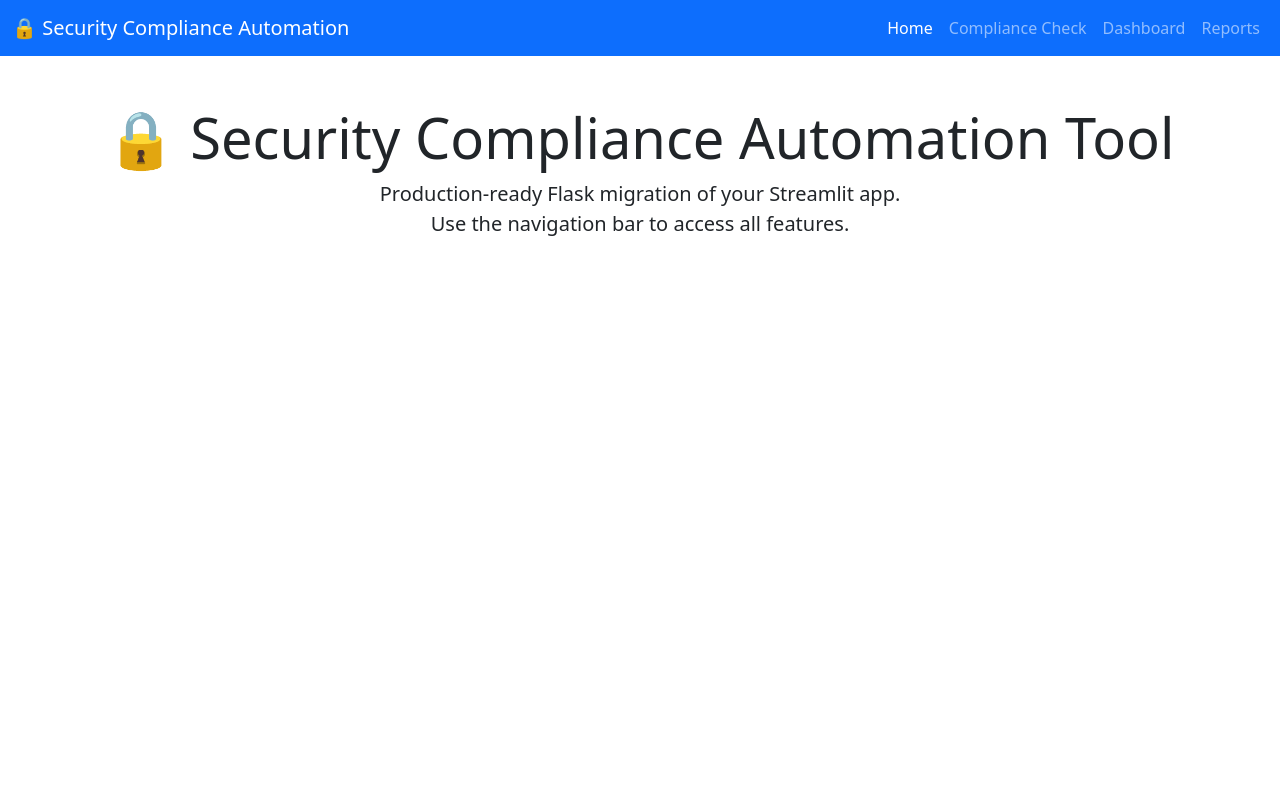
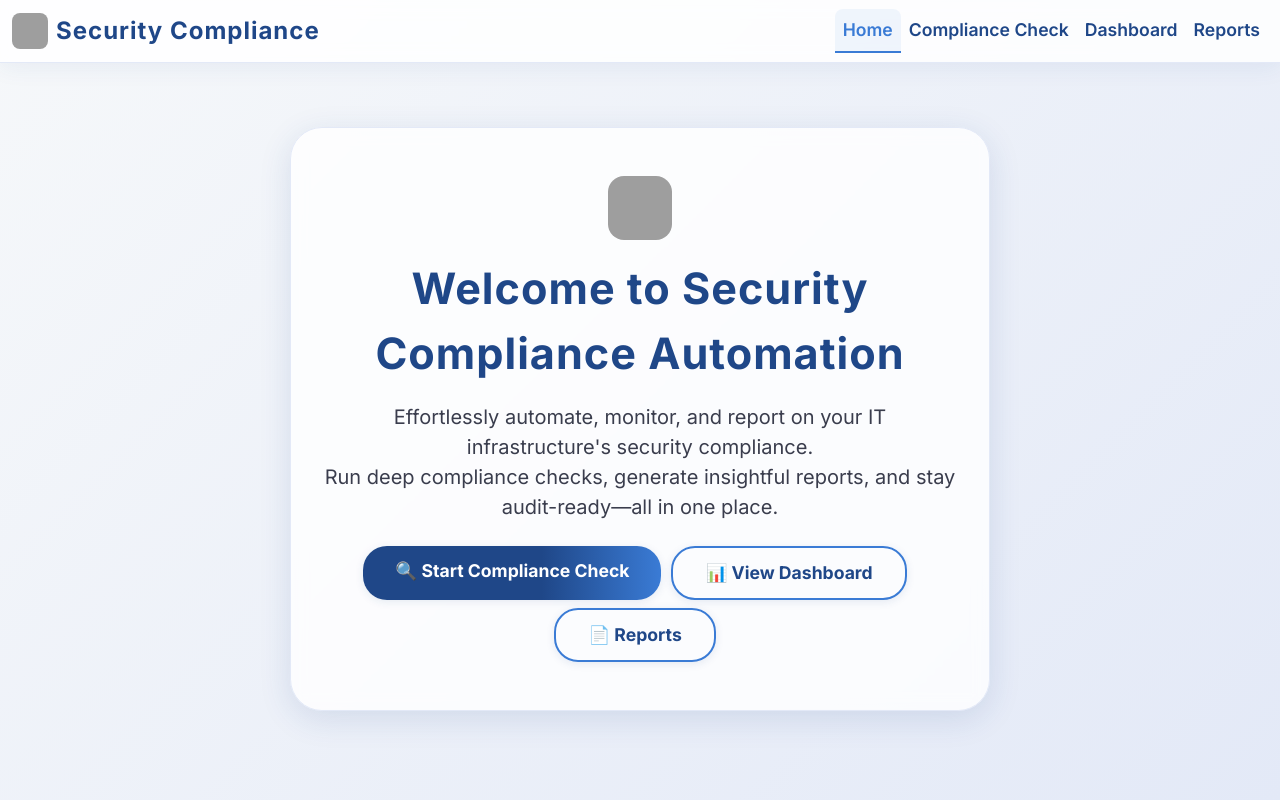
Before and after one commit to diymail01/flask-a, a Flask app: page / in a window 1280 px wide. Run offline with Flask 3, Linux system fonts and the light colour scheme; some libraries are stand-ins or nearby versions; grey boxes are pictures that could not be loaded.

Commit message:
ui overhaul

```diff
--- a/templates/home.html
+++ b/templates/home.html
@@ -5,36 +5,132 @@
     <meta name="viewport" content="width=device-width, initial-scale=1.0">
     <title>Security Compliance Automation Tool</title>
     <link href="https://cdn.jsdelivr.net/npm/bootstrap@5.3.0/dist/css/bootstrap.min.css" rel="stylesheet">
+    <link href="https://fonts.googleapis.com/css2?family=Inter:wght@400;600;700&family=Nunito:wght@400;700&display=swap" rel="stylesheet">
+    <style>
+        body {
+            font-family: 'Inter', 'Nunito', 'system-ui', Arial, sans-serif;
+            background: linear-gradient(135deg, #f6f8fa 0%, #e3e9f7 100%);
+            color: #23272f;
+            min-height: 100vh;
+        }
+        .navbar {
+            backdrop-filter: blur(8px);
+            background: rgba(255,255,255,0.85) !important;
+            box-shadow: 0 4px 24px rgba(31,71,136,0.07);
+            font-weight: 600;
+            border-bottom: 1px solid #e3e9f7;
+        }
+        .navbar-brand {
+            font-size: 1.5rem;
+            letter-spacing: 1px;
+            font-weight: 700;
+            color: #1f4788 !important;
+        }
+        .nav-link {
+            color: #1f4788 !important;
+            font-weight: 600;
+            font-size: 1.1rem;
+        }
+        .nav-link.active, .nav-link:focus, .nav-link:hover {
+            color: #3a7bd5 !important;
+            border-bottom: 2px solid #3a7bd5;
+            background: rgba(58,123,213,0.07);
+            border-radius: 8px 8px 0 0;
+        }
+        .hero-glass {
+            border-radius: 32px;
+            background: rgba(255,255,255,0.80);
+            box-shadow: 0 8px 32px rgba(31,71,136,0.13);
+            backdrop-filter: blur(8px);
+            border: 1px solid #e3e9f7;
+            margin: 64px auto 0 auto;
+            max-width: 700px;
+            padding: 48px 32px 40px 32px;
+        }
+        .hero-title {
+            font-size: 2.7rem;
+            font-weight: 800;
+            letter-spacing: 1px;
+            color: #1f4788;
+        }
+        .hero-desc {
+            font-size: 1.25rem;
+            color: #3a3d4d;
+            margin-bottom: 32px;
+        }
+        .hero-btns .btn {
+            border-radius: 24px;
+            font-weight: 700;
+            font-size: 1.1rem;
+            margin: 0 10px 0 0;
+            padding: 12px 32px;
+            box-shadow: 0 2px 8px rgba(31,71,136,0.10);
+        }
+        .btn-primary {
+            background: linear-gradient(90deg, #1f4788 60%, #3a7bd5 100%);
+            border: none;
+        }
+        .btn-primary:hover, .btn-primary:focus {
+            background: linear-gradient(90deg, #3a7bd5 60%, #1f4788 100%);
+            box-shadow: 0 2px 8px rgba(31,71,136,0.13);
+        }
+        .btn-outline-primary {
+            border: 2px solid #3a7bd5;
+            color: #1f4788;
+            background: transparent;
+        }
+        .btn-outline-primary:hover {
+            background: #e3e9f7;
+            color: #3a7bd5;
+        }
+        @media (max-width: 800px) {
+            .hero-glass { padding: 32px 8px; }
+            .hero-title { font-size: 2rem; }
+        }
+    </style>
 </head>
 <body>
-<nav class="navbar navbar-expand-lg navbar-dark bg-primary">
+<nav class="navbar navbar-expand-lg navbar-light sticky-top">
   <div class="container-fluid">
-    <a class="navbar-brand" href="/">🔒 Security Compliance Automation</a>
+    <a class="navbar-brand d-flex align-items-center" href="/">
+      <img src="https://cdn-icons-png.flaticon.com/512/3064/3064197.png" alt="Logo" width="36" height="36" class="me-2" style="border-radius:8px;"> Security Compliance
+    </a>
     <button class="navbar-toggler" type="button" data-bs-toggle="collapse" data-bs-target="#navbarNav" aria-controls="navbarNav" aria-expanded="false" aria-label="Toggle navigation">
       <span class="navbar-toggler-icon"></span>
     </button>
     <div class="collapse navbar-collapse" id="navbarNav">
       <ul class="navbar-nav ms-auto">
         <li class="nav-item">
-          <a class="nav-link active" aria-current="page" href="/">Home</a>
+          <a class="nav-link {% if request.path == '/' %}active{% endif %}" href="/">Home</a>
         </li>
         <li class="nav-item">
-          <a class="nav-link" href="/compliance">Compliance Check</a>
+          <a class="nav-link {% if '/compliance' in request.path %}active{% endif %}" href="/compliance">Compliance Check</a>
         </li>
         <li class="nav-item">
-          <a class="nav-link" href="/dashboard">Dashboard</a>
+          <a class="nav-link {% if '/dashboard' in request.path %}active{% endif %}" href="/dashboard">Dashboard</a>
         </li>
         <li class="nav-item">
-          <a class="nav-link" href="/reports">Reports</a>
+          <a class="nav-link {% if '/reports' in request.path %}active{% endif %}" href="/reports">Reports</a>
         </li>
       </ul>
     </div>
   </div>
 </nav>
-<div class="container mt-5">
-    <div class="text-center">
-        <h1 class="display-4">🔒 Security Compliance Automation Tool</h1>
-        <p class="lead">Production-ready Flask migration of your Streamlit app.<br>Use the navigation bar to access all features.</p>
+<div class="container">
+    <div class="hero-glass text-center">
+        <div class="mb-3">
+            <img src="https://cdn-icons-png.flaticon.com/512/3064/3064197.png" alt="Security Icon" width="64" height="64" style="border-radius:16px;">
+        </div>
+        <div class="hero-title mb-3">Welcome to Security Compliance Automation</div>
+        <div class="hero-desc mb-4">
+            Effortlessly automate, monitor, and report on your IT infrastructure's security compliance.<br>
+            Run deep compliance checks, generate insightful reports, and stay audit-ready—all in one place.
+        </div>
+        <div class="hero-btns d-flex flex-wrap justify-content-center">
+            <a href="/compliance" class="btn btn-primary mb-2">🔍 Start Compliance Check</a>
+            <a href="/dashboard" class="btn btn-outline-primary mb-2">📊 View Dashboard</a>
+            <a href="/reports" class="btn btn-outline-primary mb-2">📄 Reports</a>
+        </div>
     </div>
 </div>
 <script src="https://cdn.jsdelivr.net/npm/bootstrap@5.3.0/dist/js/bootstrap.bundle.min.js"></script>
```
Also changed, not shown: templates/compliance.html (+29 -15 lines).
